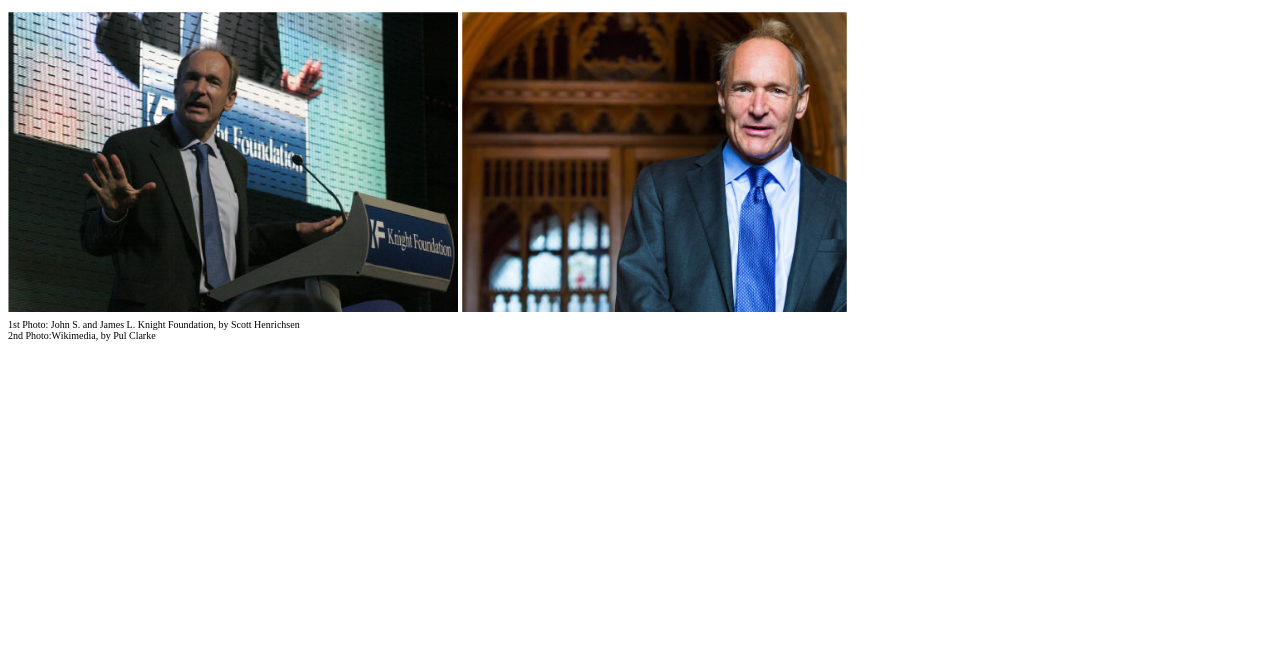
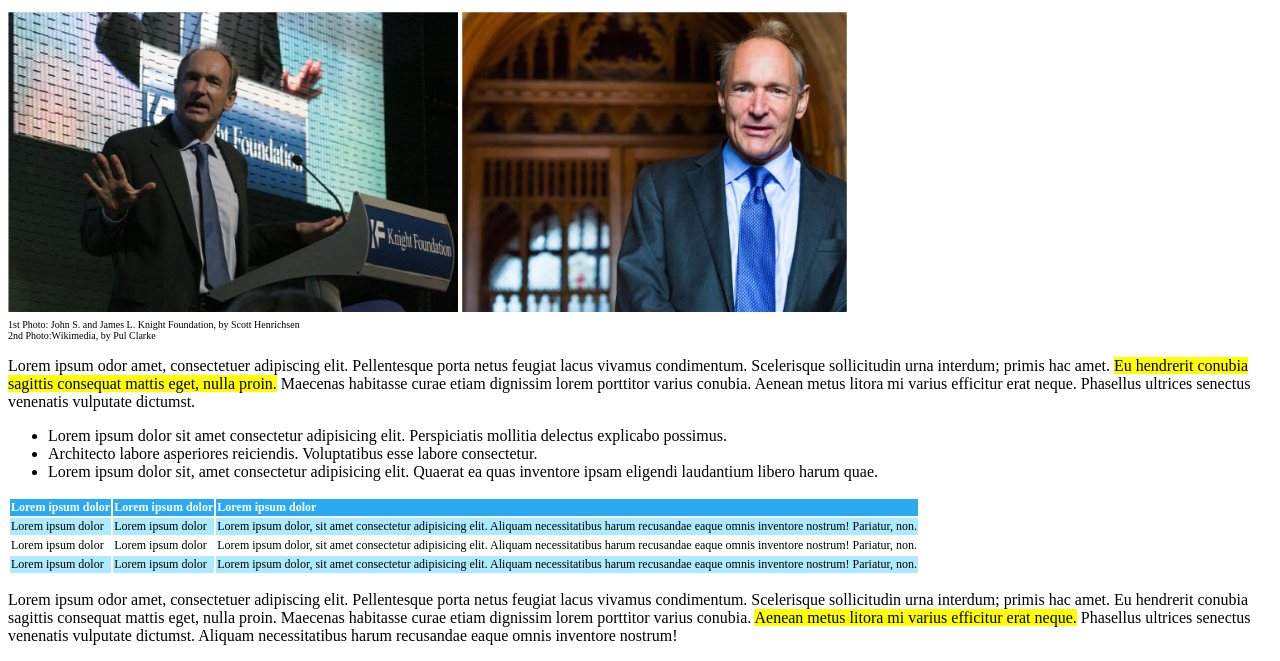
Before and after one commit to federicascognamiglio/html-css-booleaner, a plain HTML site: page index.html in a window 1280 px wide. Shown: the part 151-812 px from the top of the page. Drawn offline with Linux system fonts and the light colour scheme.

Commit message:
feat: article content

```diff
--- a/index.html
+++ b/index.html
@@ -36,7 +36,56 @@
 
     <!-- Sezione contenuto dell'articolo -->
     <section>
-
+        <p>Lorem ipsum odor amet, consectetuer adipiscing elit. Pellentesque porta netus feugiat lacus vivamus
+            condimentum. Scelerisque sollicitudin urna interdum; primis hac amet. <span class="highlight">Eu hendrerit
+                conubia sagittis consequat mattis eget, nulla proin.</span> Maecenas habitasse curae etiam dignissim
+            lorem porttitor varius conubia. Aenean metus litora mi varius efficitur erat neque. Phasellus ultrices
+            senectus venenatis vulputate dictumst.</p>
+        <ul>
+            <li>Lorem ipsum dolor sit amet consectetur adipisicing elit. Perspiciatis mollitia delectus explicabo
+                possimus.</li>
+            <li>Architecto labore asperiores reiciendis. Voluptatibus esse labore consectetur.</li>
+            <li>Lorem ipsum dolor sit, amet consectetur adipisicing elit. Quaerat ea quas inventore ipsam eligendi
+                laudantium libero harum quae.</li>
+        </ul>
+        <!-- Tabella -->
+        <table class="table">
+            <thead class="tab-head">
+                <tr>
+                    <th>Lorem ipsum dolor</th>
+                    <th>Lorem ipsum dolor</th>
+                    <th>Lorem ipsum dolor</th>
+                </tr>
+            </thead>
+            <tbody>
+                <tr class="colored-row">
+                    <td>Lorem ipsum dolor</td>
+                    <td>Lorem ipsum dolor</td>
+                    <td>Lorem ipsum dolor, sit amet consectetur adipisicing elit. Aliquam necessitatibus harum
+                        recusandae eaque omnis inventore nostrum! Pariatur, non. </td>
+                </tr>
+                <tr>
+                    <td>Lorem ipsum dolor</td>
+                    <td>Lorem ipsum dolor</td>
+                    <td>Lorem ipsum dolor, sit amet consectetur adipisicing elit. Aliquam necessitatibus harum
+                        recusandae eaque omnis inventore nostrum! Pariatur, non. </td>
+                </tr>
+                <tr class="colored-row">
+                    <td>Lorem ipsum dolor</td>
+                    <td>Lorem ipsum dolor</td>
+                    <td>Lorem ipsum dolor, sit amet consectetur adipisicing elit. Aliquam necessitatibus harum
+                        recusandae eaque omnis inventore nostrum! Pariatur, non. </td>
+                </tr>
+            </tbody>
+        </table>
+        <!-- /Tabella -->
+        <p>Lorem ipsum odor amet, consectetuer adipiscing elit. Pellentesque porta netus feugiat lacus vivamus
+            condimentum. Scelerisque sollicitudin urna interdum; primis hac amet. Eu hendrerit
+            conubia sagittis consequat mattis eget, nulla proin. Maecenas habitasse curae etiam dignissim
+            lorem porttitor varius conubia. <span class="highlight">Aenean metus litora mi varius efficitur erat
+                neque.</span> Phasellus ultrices
+            senectus venenatis vulputate dictumst. Aliquam necessitatibus harum recusandae eaque omnis inventore
+            nostrum!</p>
     </section>
     <!-- /Sezione contenuto dell'articolo -->
     <!-- /Main -->
--- a/styles.css
+++ b/styles.css
@@ -1,14 +1,17 @@
+/* Header */
 .header {
     background-color: #4ea0ff;
     background-image: url(./img/pattern.png);
     background-size: 250px;
     }
-
 #logo {
     margin-top: 25px;
     width: 140px;
 }
+/* /Header */
 
+/* Main */
+/* Sezione titolo e info articolo */
 h1 {margin-bottom: 5px;}
 
 #autore {color: #999999;
@@ -17,10 +20,24 @@ h1 {margin-bottom: 5px;}
 #the-booleaner {color: #55c1ff;}
 #data {color: #999999;
     font-size: 8px;}
+/* Sezione titolo e info articolo */
 
+/* Sezione immagini e didascalie */
 .tim-images {height: 300px;
     margin-top: 15px;
 }
 
 .didascalie {font-size: 10px;
 margin-top: 3px;}
+/* /Sezione immagini e didascalie */
+
+/* Sezione contenuto dell'articolo */
+.highlight {background-color: #ffff00;}
+/* Tabella */
+.table {font-size: 12px;}
+.tab-head {background-color: #2aaaf3;
+    color: white;
+    text-align: left;
+}
+.colored-row {background-color: #aceaff;}
+/* /Tabella */
```
